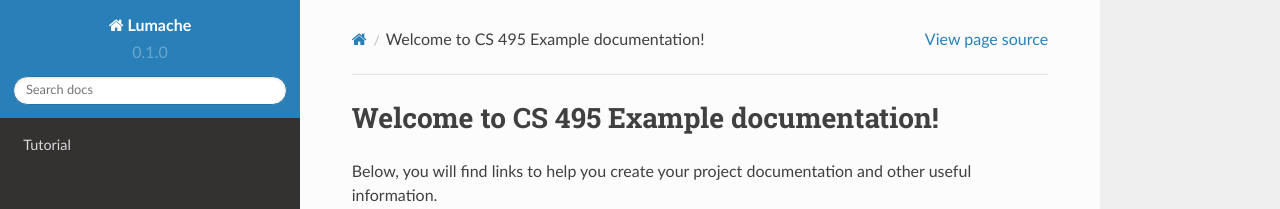
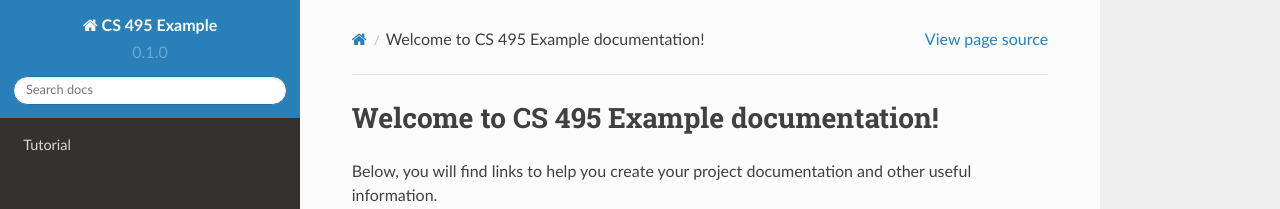
Before and after one commit to brisaacjohnson/cs495Example, a Sphinx documentation site: the page built from docs/source/index.rst, in a window 1280 px wide. Shown: the top 209 px of the page. Built offline with Sphinx 7.4.7 and the Read the Docs theme 2.0.0, drawn with Linux system fonts in a browser that asks for light colours.

Commit message:
Update conf.py

```diff
--- a/docs/source/conf.py
+++ b/docs/source/conf.py
@@ -2,7 +2,7 @@
 
 # -- Project information
 
-project = 'Lumache'
+project = 'CS 495 Example'
 copyright = '2021, Graziella'
 author = 'Graziella'
 
```
